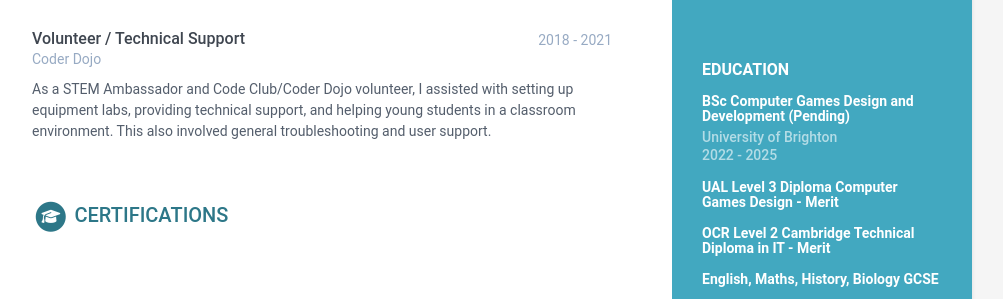
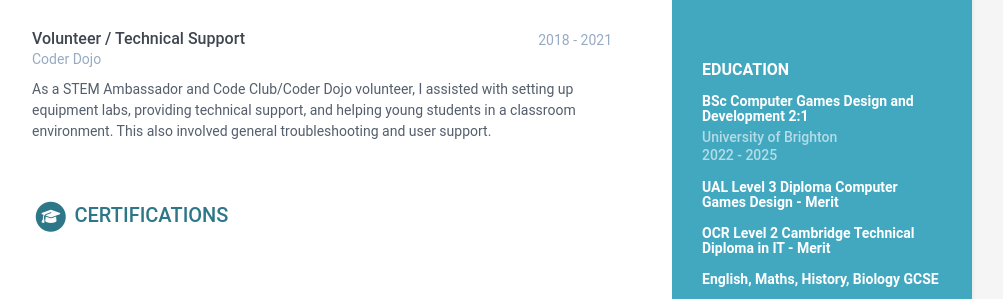
Before and after one commit to friedpuppy/online-cv, a Jekyll site: the page built from index.html, in a window 1280 px wide. Shown: the part 468-767 px from the top of the page, without its empty margins (168-1171 px from the left). Built offline with Jekyll 4.4.1, drawn with Linux system fonts in a browser that asks for light colours.

Commit message:
Update data.yml

```diff
--- a/_data/data.yml
+++ b/_data/data.yml
@@ -66,7 +66,7 @@ career-profile:
 education:
   title: Education
   info:
-  - degree: BSc Computer Games Design and Development (Pending)
+  - degree: BSc Computer Games Design and Development 2:1
     university: University of Brighton
     time: 2022 - 2025
     details:
```
